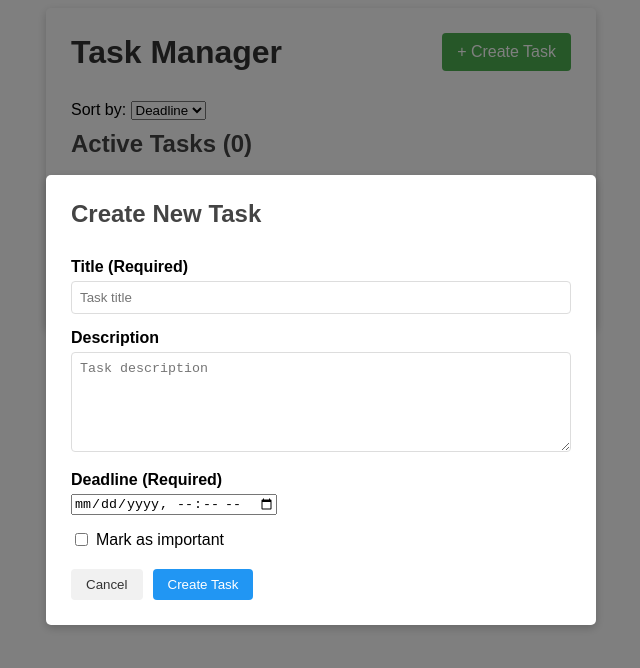
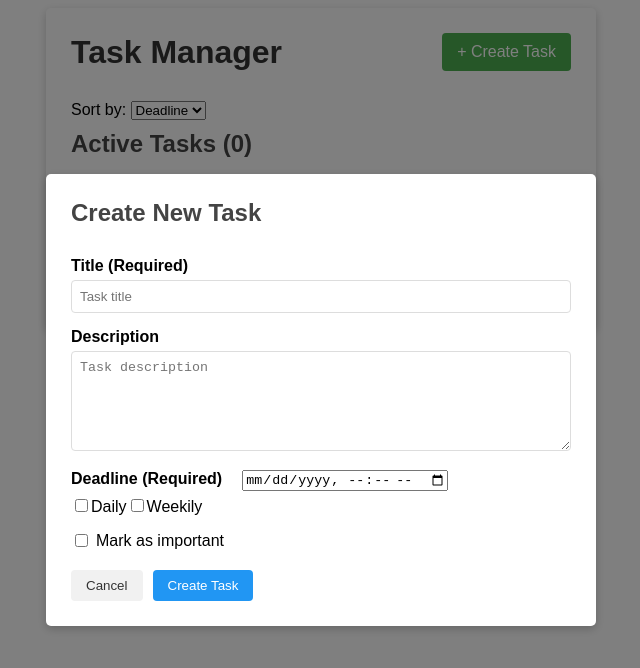
Before and after one commit to XiaoyuZhou000/task-management, a React (Vite) app: page / in a window 1280 px wide. Both pictures are taken after a click on the button "+ Create Task". Shown: the top 668 px of the page, without its empty margins (319-959 px from the left). Built offline with nearby package versions, Linux system fonts and the light colour scheme.

Commit message:
first deadline commit

```diff
--- a/src/components/TaskForm.jsx
+++ b/src/components/TaskForm.jsx
@@ -16,7 +16,9 @@ const TaskForm = ({
       title: '',
       description: '',
       deadline: '',
-      important: false
+      important: false,
+      recurringWeekly: false,
+      recurringDaily: false
     }
   );
 
@@ -73,7 +75,7 @@ const TaskForm = ({
             />
           </div>
           <div className="form-group">
-            <label>Deadline (Required)</label>
+            <label>Deadline (Required)
             <input
               type="datetime-local"
               name="deadline"
@@ -81,6 +83,25 @@ const TaskForm = ({
               onChange={handleInputChange}
               required
             />
+            </label>
+
+            <div className='recurring'>
+            <input
+                type="checkbox"
+                name="recurringDaily"
+                checked={formData.recurringDaily}
+                onChange={handleInputChange}
+              />
+              Daily
+              <input
+                type="checkbox"
+                name="recurringWeekly"
+                checked={formData.recurringWeekly}
+                onChange={handleInputChange}
+              />
+              Weekily
+            </div>
+
           </div>
           <div className="form-group checkbox">
             <label>
--- a/src/components/TaskItem.jsx
+++ b/src/components/TaskItem.jsx
@@ -3,13 +3,42 @@ import TaskService from '../services/TaskService';
 import '../styles/TaskManagement.css';
 
 const TaskItem = ({ task, onToggleComplete, onToggleImportant, onClick }) => {
-  // calculate days left
+  // calculate days left normally
   const calculateDaysLeft = (deadline) => {
     const now = new Date();
     const dueDate = new Date(deadline);
-    const diffTime = dueDate - now;
-    return Math.ceil(diffTime / (1000 * 60 * 60 * 24));
+    const diffTime = Math.floor((dueDate - now) / (1000 * 60 * 60 * 24))
+    console.log(now)
+    console.log(dueDate)
+    console.log(diffTime)
+
+    if (((dueDate - now) / (1000 * 60 * 60 * 24)) > 0 && ((dueDate - now) / (1000 * 60 * 60 * 24)) < 1) {
+      return ", Due Today"
+    } else if (((dueDate - now) / (1000 * 60 * 60 * 24))  < 0) {
+      return ", Overdue";
+    } else {
+      return ' ,' + diffTime + ' day(s) left';
+    }
   };
+
+  const updateDeadline = () => {
+    if (task.recurringDaily === true && calculateDaysLeft(task.deadline) < 0) {
+      let deadlineDate = new Date(TaskService.formatDateTime(task.deadline));
+      task.deadline = deadlineDate.setDate(deadlineDate.getDate() + 1);
+      task.completed = false;
+      return task.deadline;
+    } else if (task.recurringDaily === true && calculateDaysLeft(task.deadline) < 0) {
+      let deadlineDate = new Date(TaskService.formatDateTime(task.deadline));
+      task.deadline = deadlineDate.setDate(deadlineDate.getDate() + 7);
+      task.completed = false;
+      return task.deadline;
+    } else {
+      return task.deadline;
+    }
+  }
+
+
+  const checkedDeadline = updateDeadline();
   const daysLeft = calculateDaysLeft(task.deadline);
   return (
     <li
@@ -26,8 +55,8 @@ const TaskItem = ({ task, onToggleComplete, onToggleImportant, onClick }) => {
         <h3>{task.title}</h3>
         <p>{task.description}</p>
         <span className="deadline">
-          Due: {TaskService.formatDateTime(task.deadline)}
-          {daysLeft >= 0 ? ` (${daysLeft} days left)` : ' (Overdue)'}
+          Due: {TaskService.formatDateTime(checkedDeadline)}
+          {daysLeft}
         </span>
       </div>
       <div
--- a/src/styles/TaskManagement.css
+++ b/src/styles/TaskManagement.css
@@ -224,3 +224,7 @@
   .delete-btn:hover {
     background-color: #d32f2f;
   }
+
+  input[type="datetime-local"] {
+    margin-left: 20px;
+  }
```
